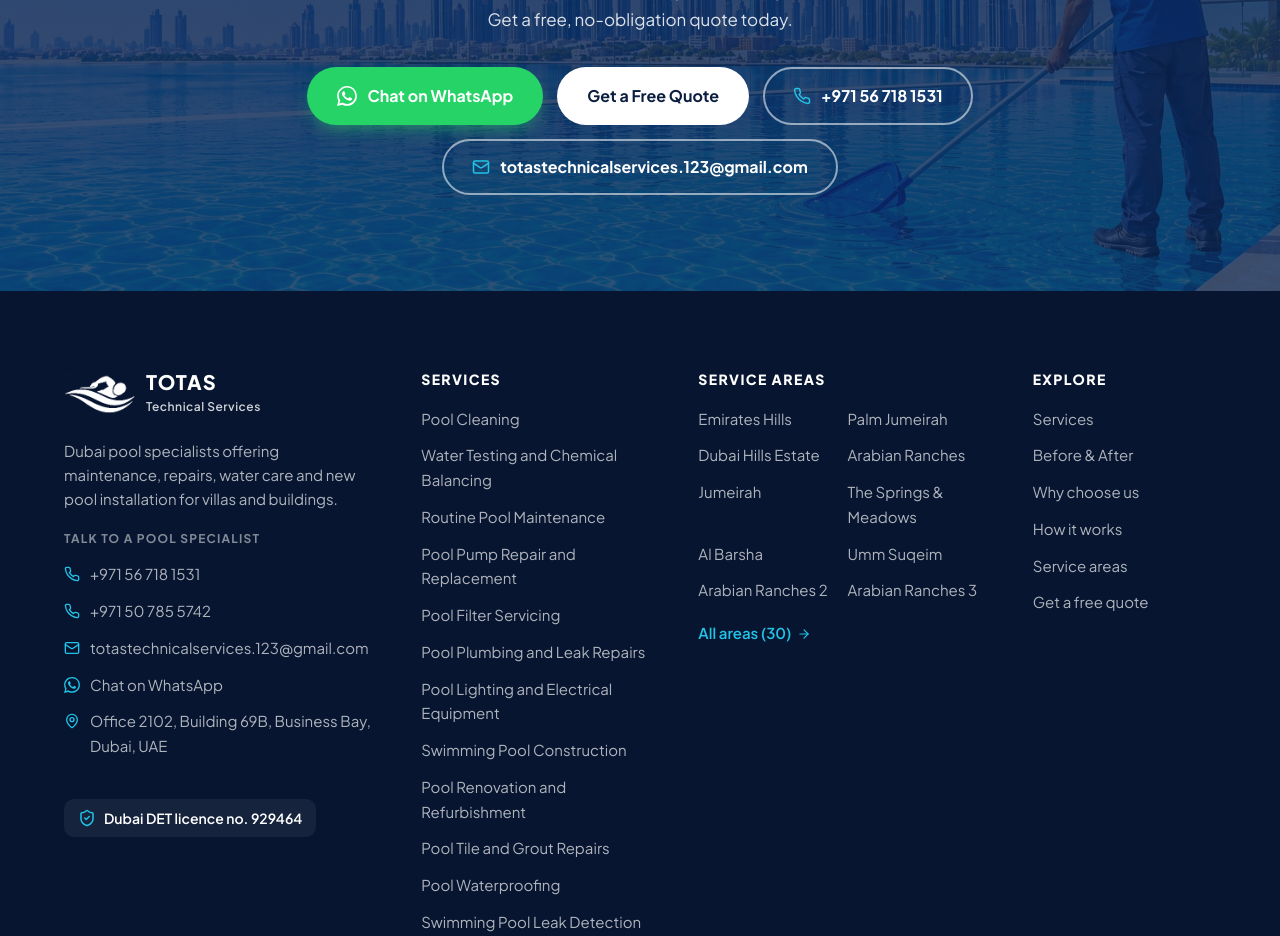
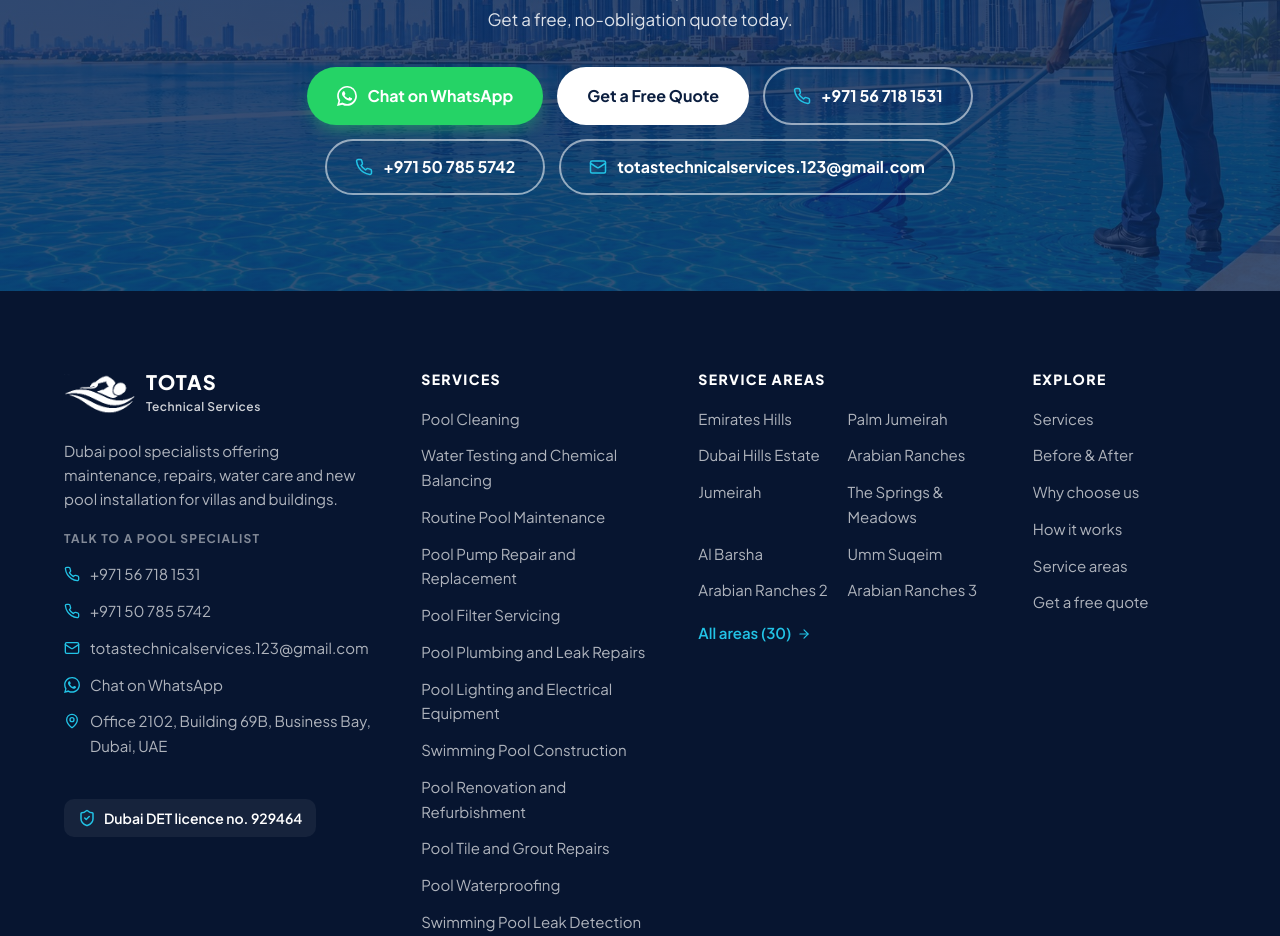
Before and after one commit to ManyamNaveen/Totas-Technical-Services, a React (Vite) app: page / in a window 1280 px wide. Shown: the part 8920-9856 px from the top of the page. Built offline with nearby package versions, Linux system fonts and the light colour scheme.

Commit message:
Updated alternate mobile number in contact screen

```diff
--- a/src/components/Contact.jsx
+++ b/src/components/Contact.jsx
@@ -19,6 +19,9 @@
           <a href={`tel:+${business.phoneRaw}`} className="btn btn--ghost btn--lg">
             <Phone size={18} /> {business.phone}
           </a>
+          <a href={`tel:+${business.alternatePhoneRaw}`} className="btn btn--ghost btn--lg">
+            <Phone size={18} /> {business.alternatePhone}
+          </a>
           <a href={`mailto:${business.email}`} className="btn btn--ghost btn--lg">
             <Mail size={18} /> {business.email}
           </a>
```
